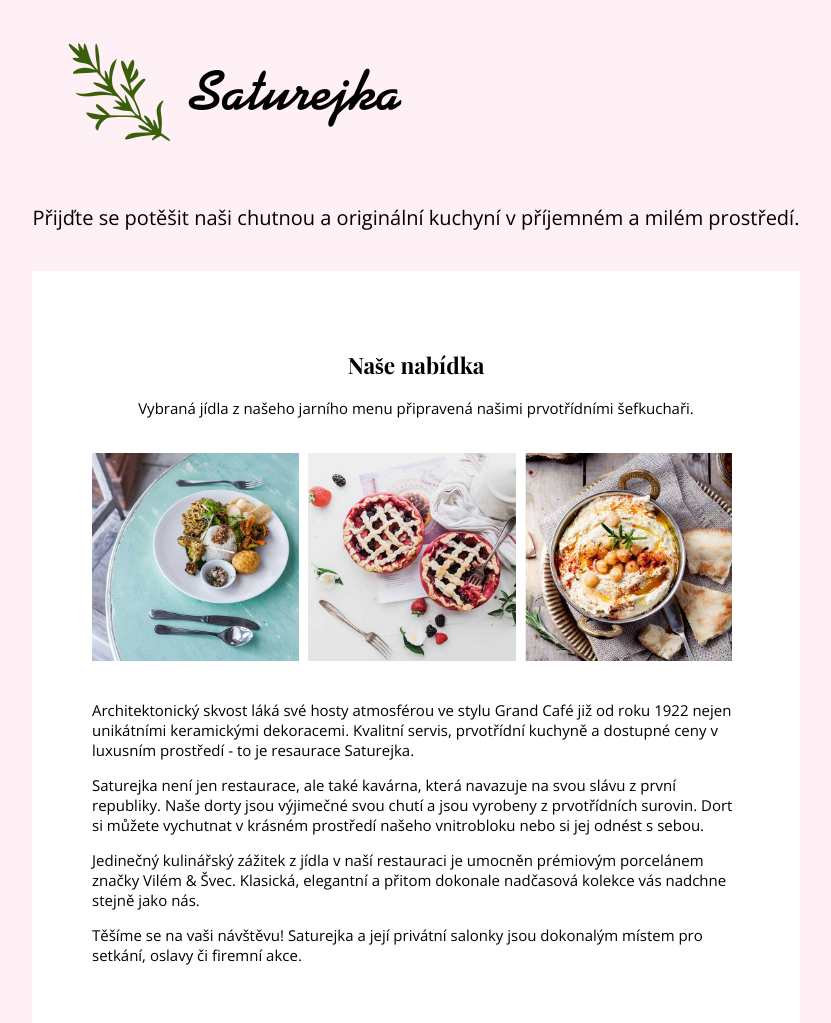
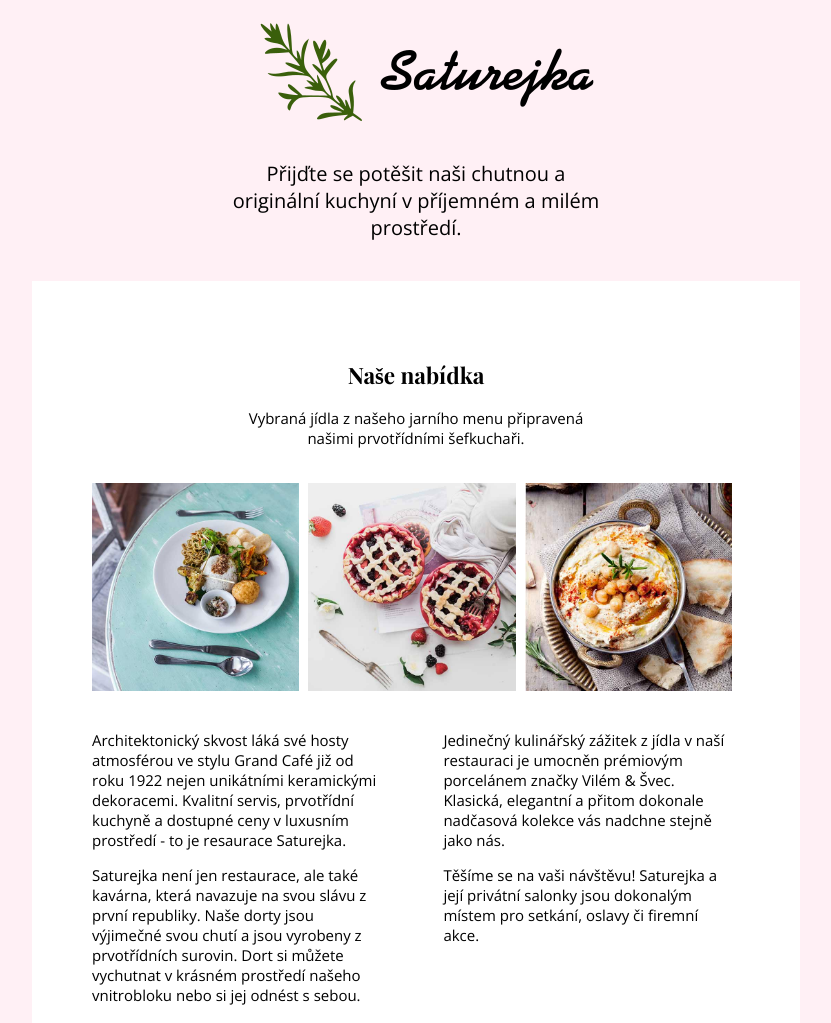
Before and after one commit to HSpoustova/CZECHITAS-cviceni-saturejka, a plain HTML site: page index.html in a window 1280 px wide. Shown: the top 1023 px of the page, without its empty margins (224-1055 px from the left). Drawn offline with nearby package versions, Linux system fonts and the light colour scheme.

Commit message:
dokonceni html a css

```diff
--- a/index.html
+++ b/index.html
@@ -15,22 +15,23 @@
   </head>
 
   <body>
-    <div class="kontejner">
-      <header>
-        <img class="logo" src="logo.png" alt="Logo Saturejka" />
-
+    <header>
+      <div>
+        <img src="logo.png" alt="Logo Saturejka" />
         <p class="uvod">
           Přijďte se potěšit naši chutnou a originální kuchyní v příjemném a
           milém prostředí.
         </p>
-      </header>
+      </div>
+    </header>
 
+    <div class="kontejner">
       <section>
         <div class="uvodniOdstavec">
           <h1>Naše nabídka</h1>
           <p>
-            Vybraná jídla z našeho jarního menu připravená našimi prvotřídními
-            šefkuchaři.
+            Vybraná jídla z našeho jarního menu připravená<br />
+            našimi prvotřídními šefkuchaři.
           </p>
         </div>
 
@@ -38,7 +39,7 @@
         <img class="obrazkyHome" src="img/home2.jpg" alt="jidlo2" />
         <img class="obrazkyHome" src="img/home3.jpg" alt="jidlo3" />
 
-        <article>
+        <article class="odstavecLevy">
           <p>
             Architektonický skvost láká své hosty atmosférou ve stylu Grand Café
             již od roku 1922 nejen unikátními keramickými dekoracemi. Kvalitní
@@ -54,12 +55,13 @@
           </p>
         </article>
 
-        <article>
+        <article class="odstavecPravy">
           <p>
             Jedinečný kulinářský zážitek z jídla v naší restauraci je umocněn
             prémiovým porcelánem značky Vilém & Švec. Klasická, elegantní a
             přitom dokonale nadčasová kolekce vás nadchne stejně jako nás.
           </p>
+
           <p>
             Těšíme se na vaši návštěvu! Saturejka a její privátní salonky jsou
             dokonalým místem pro setkání, oslavy či firemní akce.
--- a/style.css
+++ b/style.css
@@ -23,19 +23,23 @@ h1 {
   width: 60%;
   margin: auto;
 
-
 }
 
 header {
   background-color: lavenderblush;
-  padding-bottom: 20px
+  padding-bottom: 20px;
+  margin-left: auto;
+  margin-right: auto;
+  width: 30%;
 }
 
-.logo {
-  margin-top: 20px;
-  margin-bottom: 20px;
+header img {
+  display: block;
+  margin-left: auto;
+  margin-right: auto;
 
 }
+
 
 .uvod {
 
@@ -47,14 +51,6 @@ header {
 .uvodniOdstavec {
 
   text-align: center;
-  display: block;
-
-
-}
-
-.odstavecPopis {
-  display: inline-block;
-  float: left;
 
 }
 
@@ -75,6 +71,20 @@ section {
 
 }
 
+.odstavecLevy {
+
+  float: left;
+  width: 45%;
+
+}
+
+
+.odstavecPravy {
+  float: right;
+  width: 45%;
+  padding-right: 5px;
+
+}
 
 
 .losos,
@@ -98,7 +108,16 @@ section {
 
 }
 
-
+button {
+  background-color: lavenderblush;
+  border: none;
+  color: black;
+  padding: 10px 15px;
+  text-align: center;
+  text-decoration: none;
+  display: inline-block;
+  font-family: 'Open Sans', sans-serif;
+}
 
 
 footer {
```
